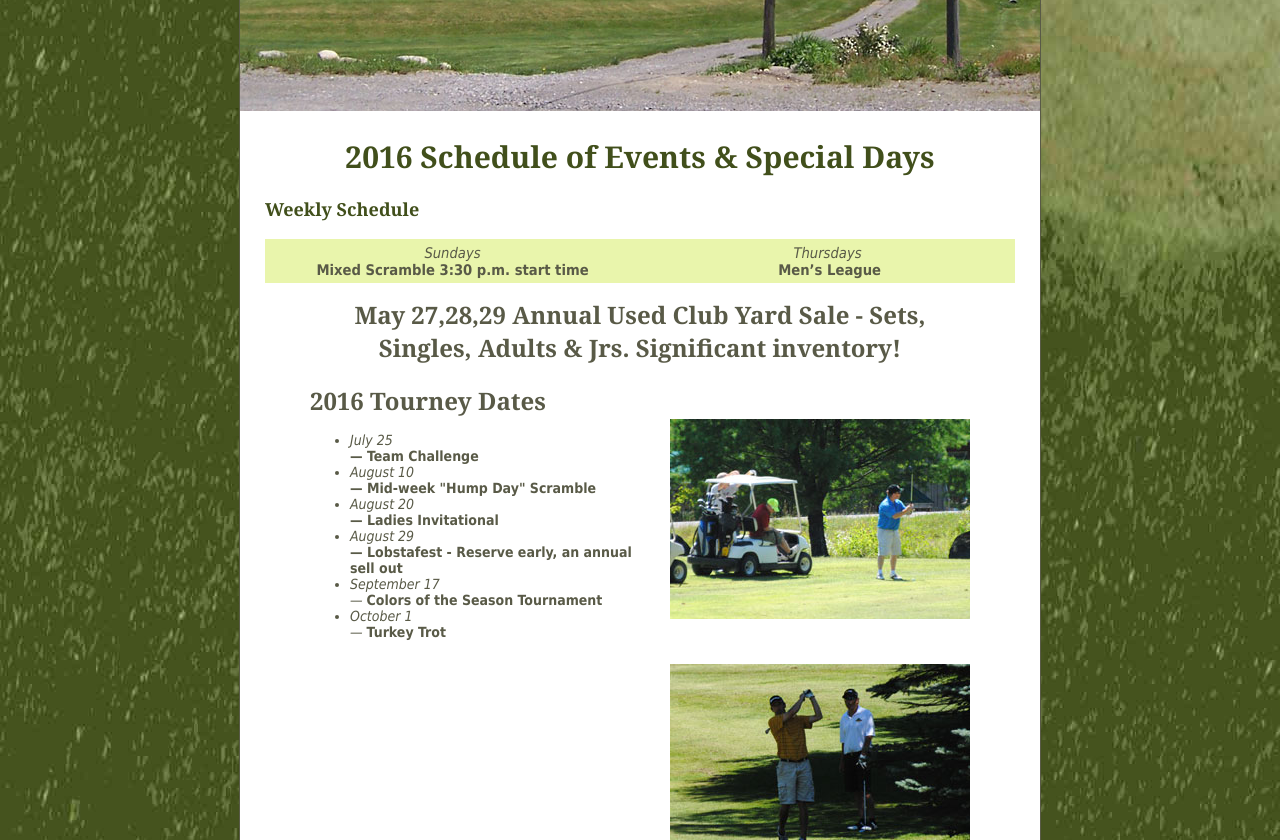
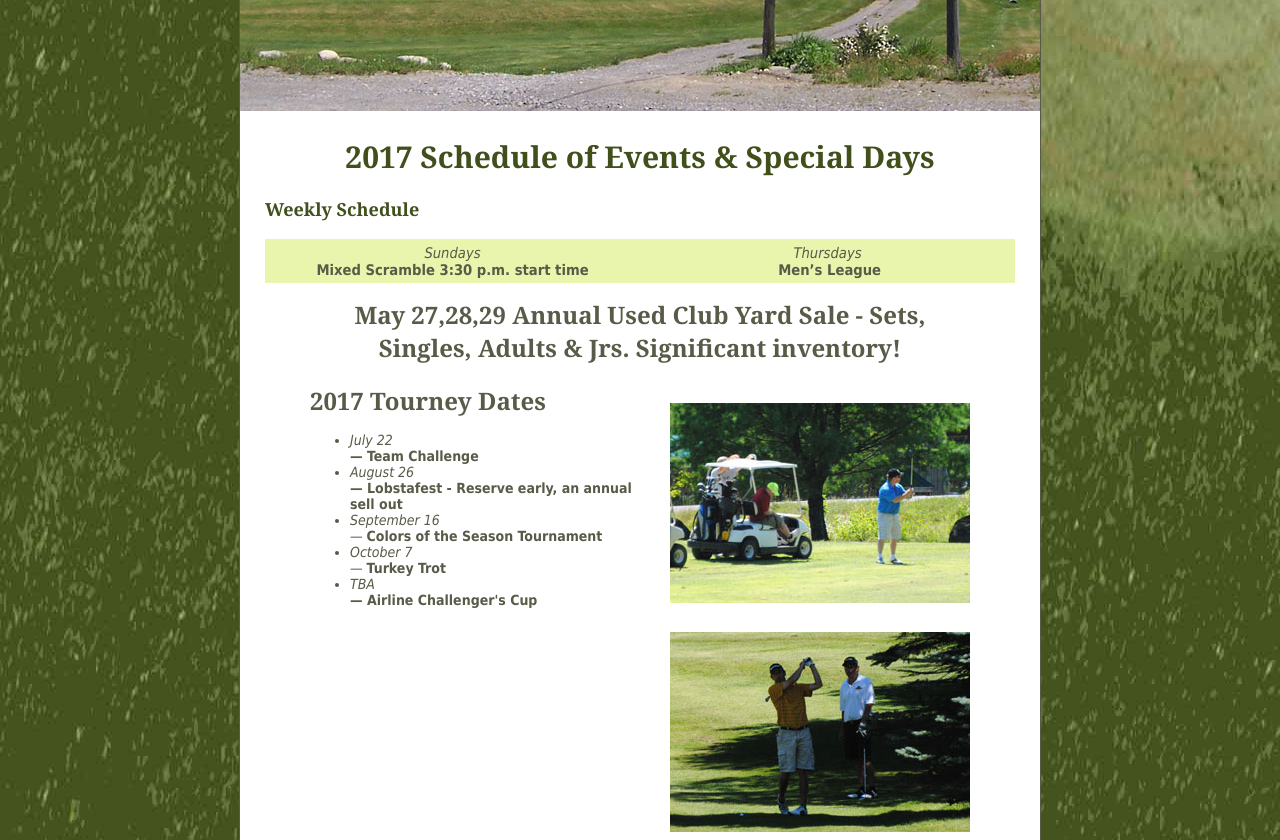
Before and after one commit to ReachMaine/SawMillWoods, a plain HTML site: page site/schedule.htm in a window 1280 px wide. Shown: the part 380-1220 px from the top of the page. Drawn offline with Linux system fonts and the light colour scheme.

Commit message:
update pass 1 for 2017 season
per Wendy Lessard

```diff
--- a/site/schedule.htm
+++ b/site/schedule.htm
@@ -40,7 +40,7 @@ j=d.createElement(s),dl=l!='dataLayer'?'&l='+l:'';j.async=true;j.src=
 				<tr>
 					<td>
 					<h1>
-					2016 Schedule of Events &amp; Special Days</h1>
+					2017 Schedule of Events &amp; Special Days</h1>
 					<h3>Weekly Schedule</h3>
 					<table border="0" cellpadding="5" cellspacing="0" width="750">
 						<tr>
@@ -57,20 +57,22 @@ j=d.createElement(s),dl=l!='dataLayer'?'&l='+l:'';j.async=true;j.src=
 						<table border="0" cellpadding="5" cellspacing="0" width="100%">
 							<tr>
 								<td>
-								<h2 align="left"><font size="5">2016 Tourney Dates</font></h2>
+								<h2 align="left"><font size="5">2017 Tourney Dates</font></h2>
 						<ul>
-							<li><i>July 25</i><b><br>
+							<li><i>July 22</i><b><br>
 							&#8212; Team Challenge</b></li>
-							<li><i>August 10</i> <b><br>
+							<!--<li><i>August 10</i> <b><br>
 							&#8212; Mid-week "Hump Day" Scramble</b></li>
 							<li><i>August 20</i> <b><br>
-							&#8212; Ladies Invitational</b></li>
-							<li><i>August 29</i> <b><br>
+							&#8212; Ladies Invitational</b></li>-->
+							<li><i>August 26</i> <b><br>
 							&#8212; Lobstafest - Reserve early, an annual sell out</b></li>
-							<li><i>September 17<br>
+							<li><i>September 16<br>
 							&#8212; </i><b>Colors of the Season Tournament</b></li>
-							<li><i>October 1<br>
+							<li><i>October 7<br>
 							&#8212; </i><b>Turkey Trot</b></li>
+                            <li><i>TBA</i> <b><br>
+							&#8212; Airline Challenger's Cup</b></li>
 						</ul>
 								</td>
 								<td><i>
```
Also changed, not shown: site/index.htm (+1 -1 lines), site/rates.htm (+1 -1 lines), 1 other file.
